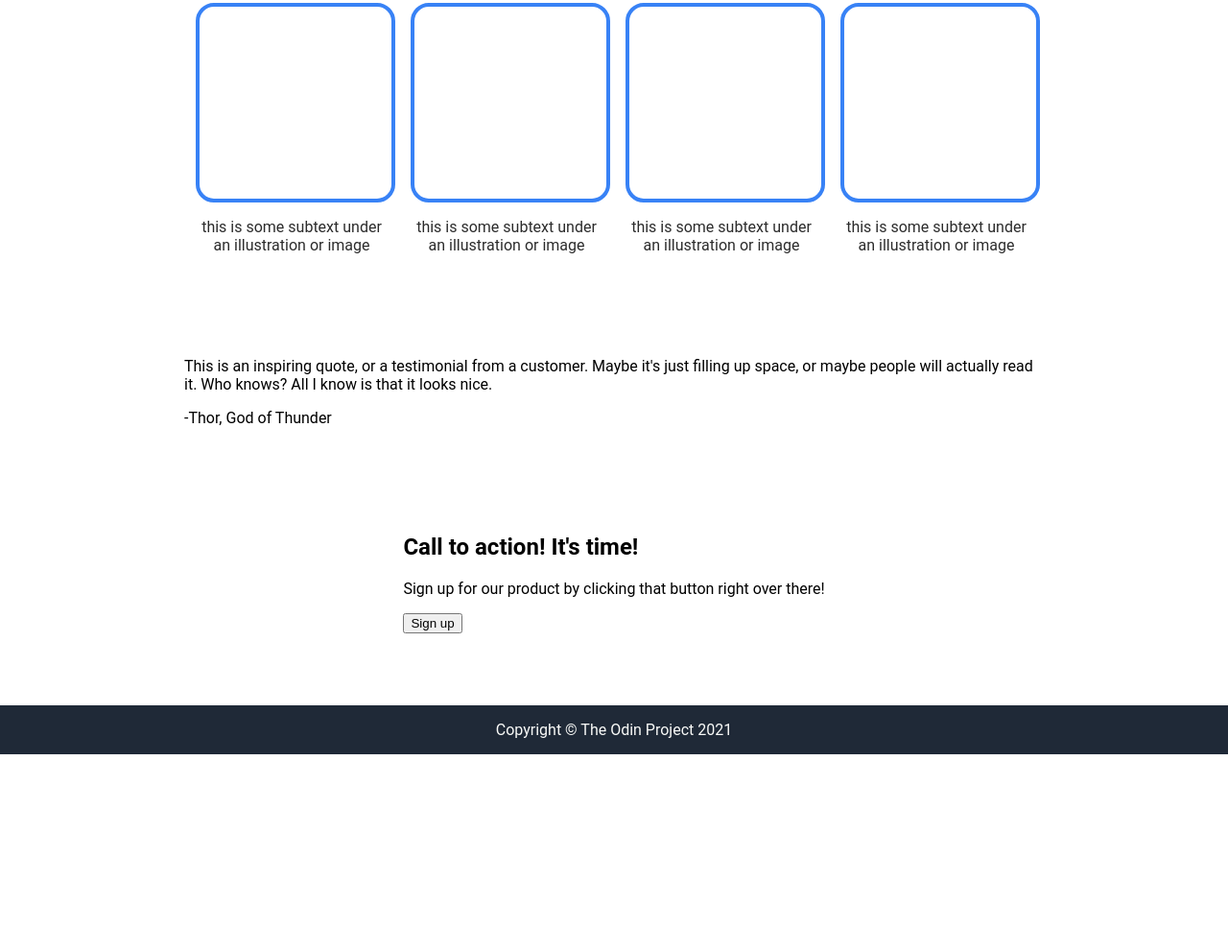
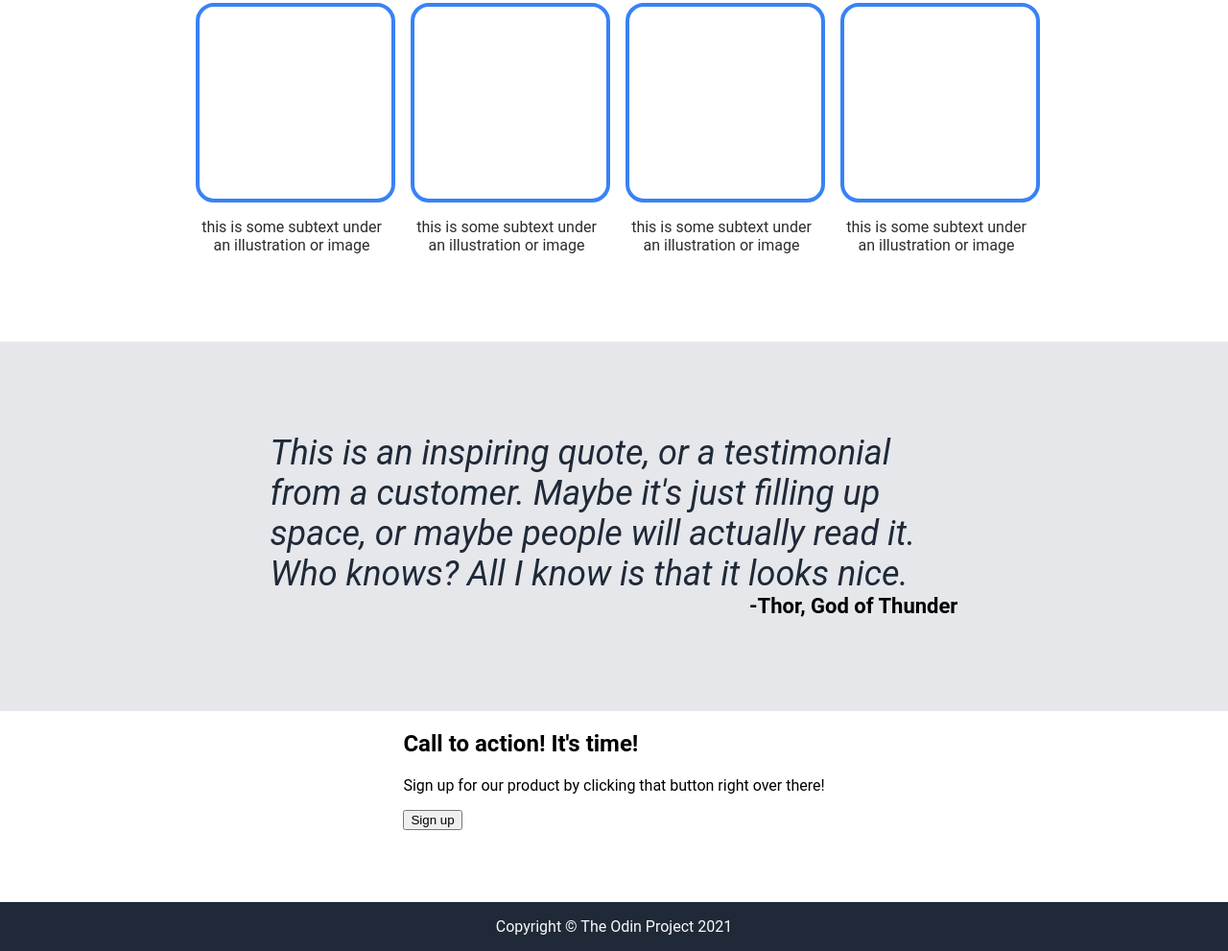
Before and after one commit to Doomguy504/odin-sample-site, a plain HTML site: page index.html in a window 1280 px wide. Shown: the part 578-1569 px from the top of the page at 96% size. Before the commit the page ends 1364 px from the top, so only its background shows below. Drawn offline with Linux system fonts and the light colour scheme.

Commit message:
style content two section

```diff
--- a/style.css
+++ b/style.css
@@ -160,3 +160,30 @@ a {
     font-size: 16px;
     color: #2c2c2c;
 }
+
+
+/* Content two */
+
+.content-two {
+    padding-top: 95px;
+
+    background-color: #E5E7EB;
+}
+
+.quote {
+    margin: auto 10%;
+
+    font-size: 36px;
+    font-weight: light;
+    font-style: italic;
+    color: #1F2937;
+}
+
+.quote-source {
+    text-align: end;
+    margin-right: 10%;
+    margin-top: 0px;
+
+    font-size: 22px;
+    font-weight: bold;
+}
```
